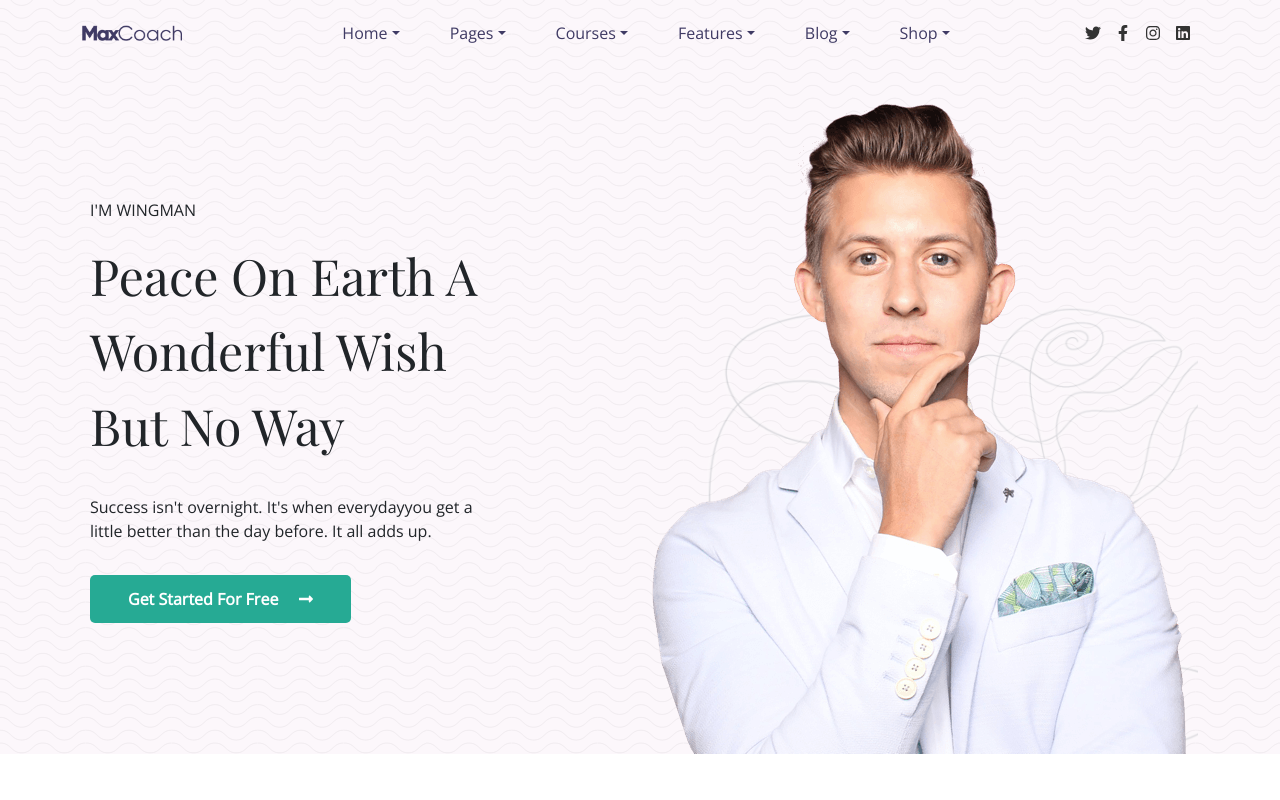
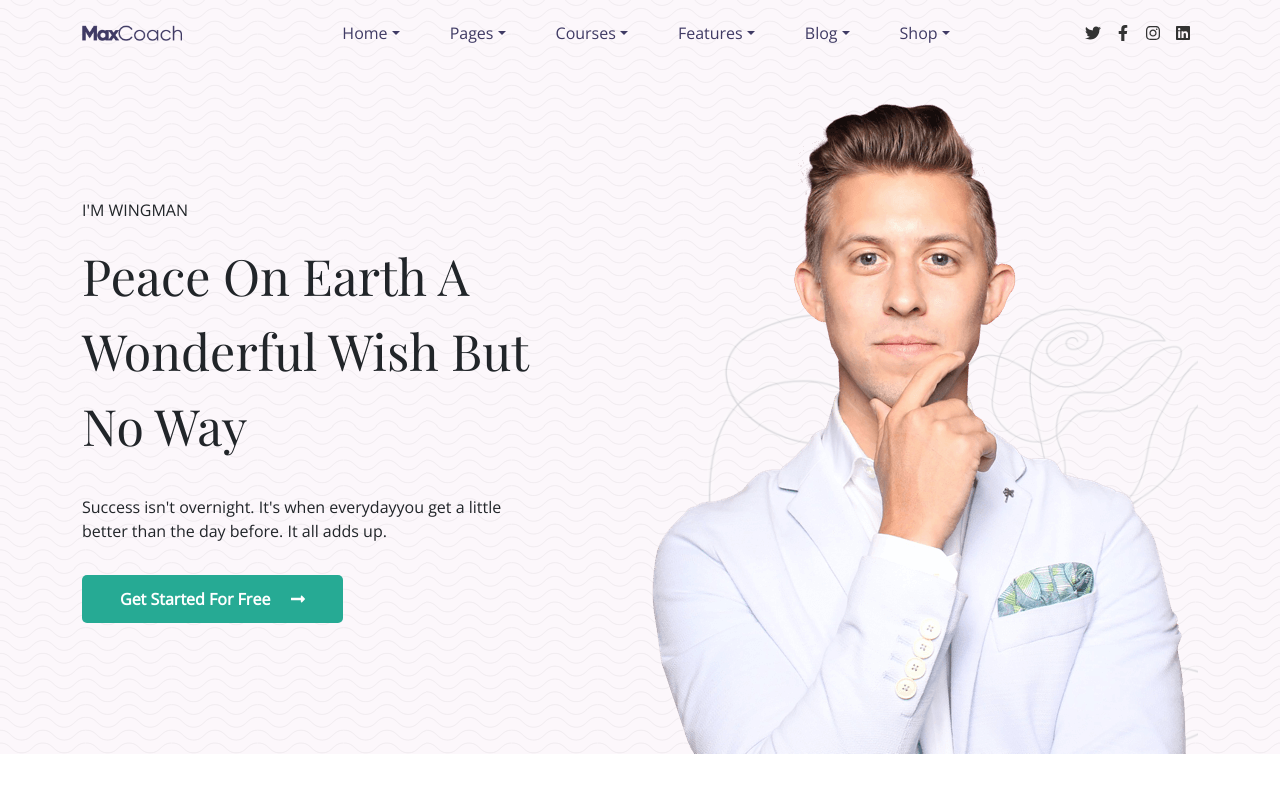
Before and after one commit to 20Federico/proj-html-vuejs, a Vue app: page / in a window 1280 px wide. Shown: the top 800 px of the page. Built offline with nearby package versions, Linux system fonts and the light colour scheme.

Commit message:
removed text box padding and margin

```diff
--- a/src/components/HeaderHero.vue
+++ b/src/components/HeaderHero.vue
@@ -2,7 +2,7 @@
   <div class="container">
     <div class="row align-items-center">
       <div class="col-5">
-        <div class="p-2 me-4">
+        <div>
           <p class="text_grey">I'M WINGMAN</p>
           <p class="type_h1">Peace On Earth A Wonderful Wish But No Way</p>
           <p class="py-3">
```
